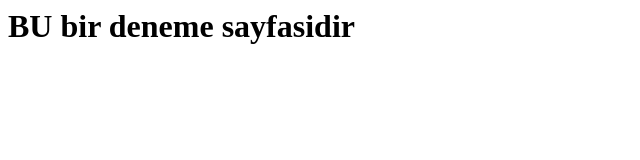
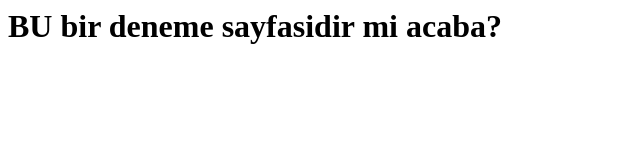
Before and after one commit to meteaki/GIT-WS-2, a plain HTML site: page index.html in a window 1280 px wide. Shown: the whole page, without its empty margins (0-640 px from the left). Drawn offline with Linux system fonts and the light colour scheme.

Commit message:
guncelleme

```diff
--- a/index.html
+++ b/index.html
@@ -1 +1 @@
-<h1>BU bir deneme sayfasidir</h1>
+<h1>BU bir deneme sayfasidir mi  acaba?</h1>
```
